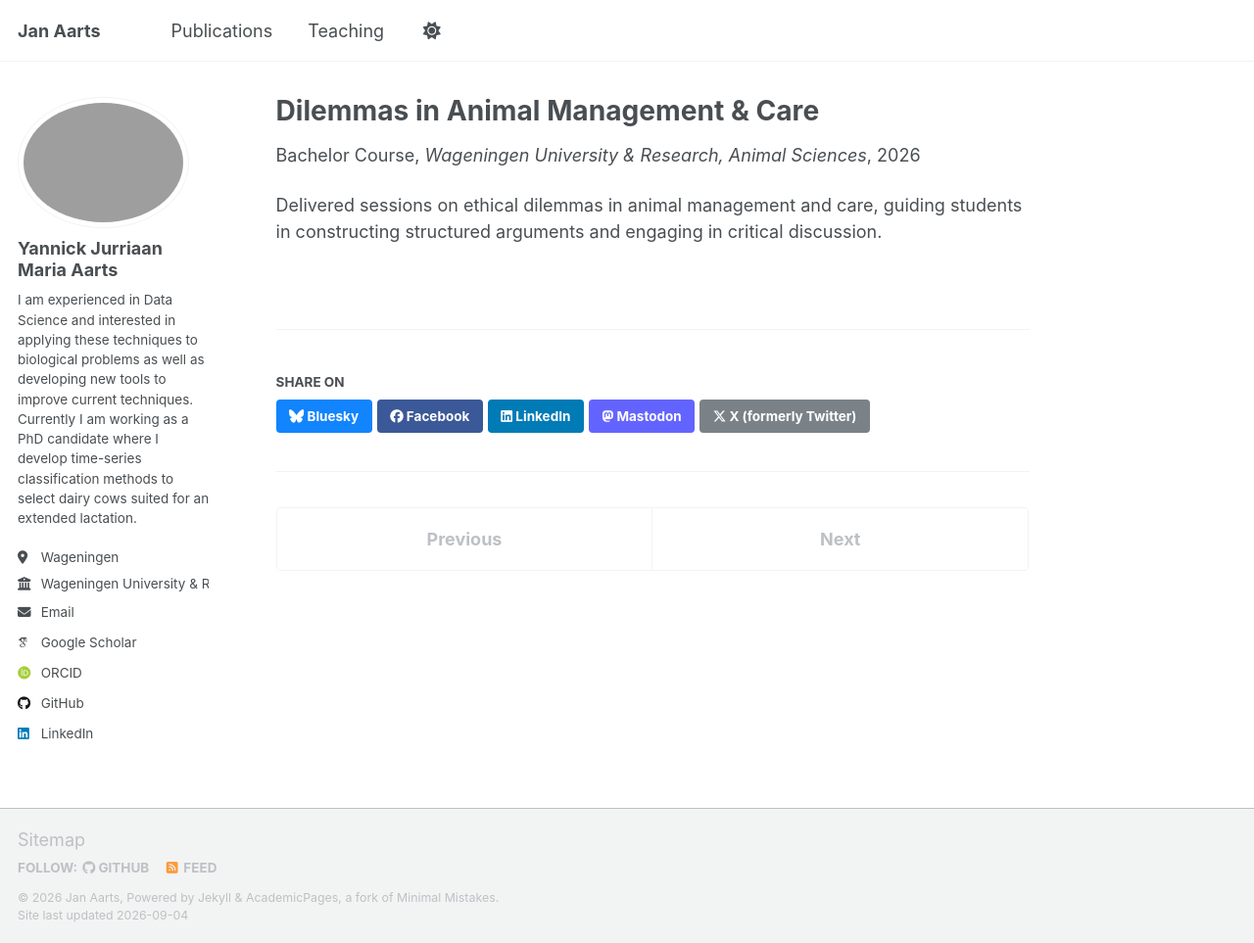
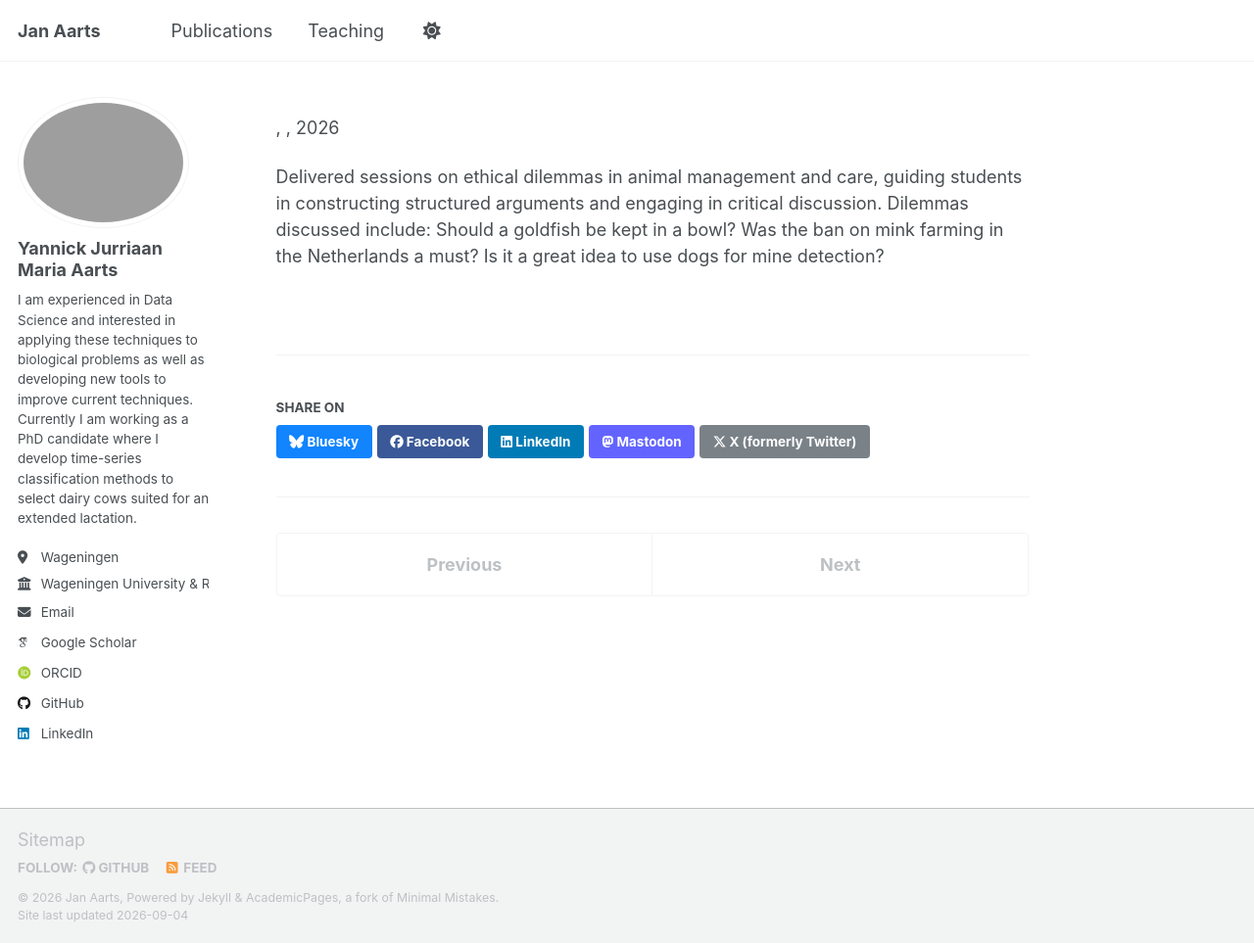
Before and after one commit to JanAarts/JanAarts.github.io, a Jekyll site: the page built from _teaching/animal-dilemnas-in-management-and-care.md, in a window 1280 px wide and 963 px high. Shown: the whole window at 98% size. Built offline with Jekyll 4.4.1, drawn with Linux system fonts in a browser that asks for light colours; some web fonts are replaced; a script that is not in the unit is left out.

Commit message:
Enhance session details on ethical dilemmas in animal care
Expanded the description of delivered sessions to include specific dilemmas discussed, such as goldfish care and mink farming ban.

```diff
--- a/_teaching/animal-dilemnas-in-management-and-care.md
+++ b/_teaching/animal-dilemnas-in-management-and-care.md
@@ -6,6 +6,7 @@ permalink: /teaching/YAS11803_2026_P5
 venue: "Wageningen University & Research, Animal Sciences"
 date: 2026-02-01
 location: "Wageningen, Netherlands"
+years: "2025 & 2026
 ---
 
-Delivered sessions on ethical dilemmas in animal management and care, guiding students in constructing structured arguments and engaging in critical discussion.
+Delivered sessions on ethical dilemmas in animal management and care, guiding students in constructing structured arguments and engaging in critical discussion. Dilemmas discussed include: Should a goldfish be kept in a bowl? Was the ban on mink farming in the Netherlands a must? Is it a great idea to use dogs for mine detection?
```
